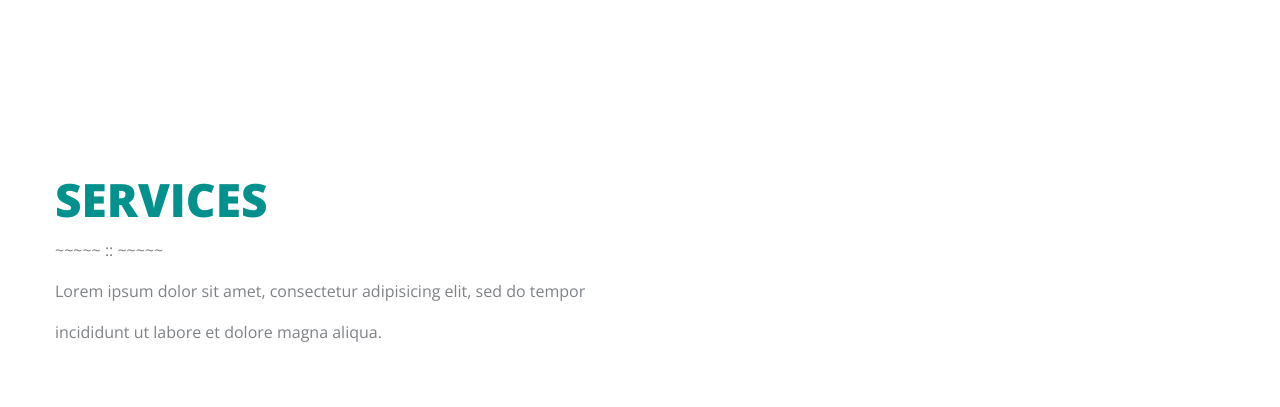
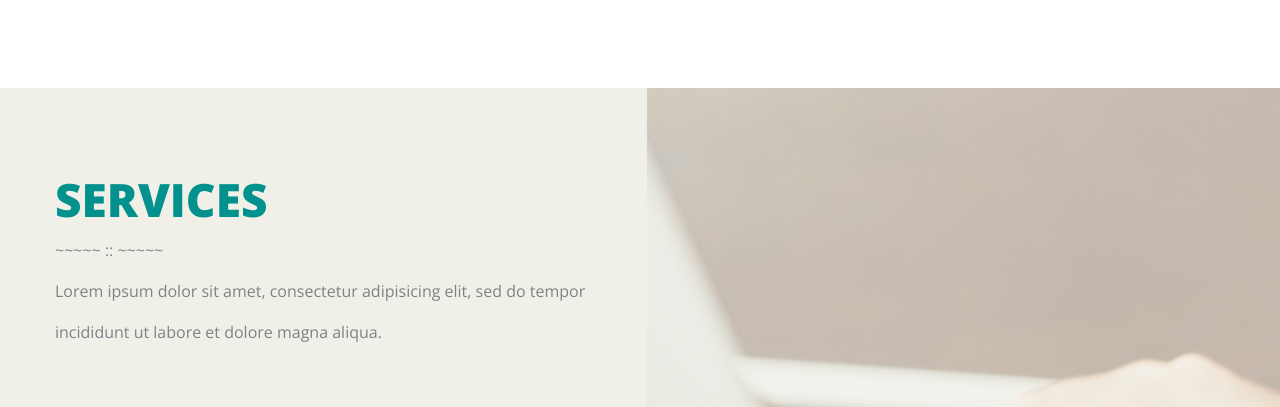
Before and after one commit to Tanvir177/MYFOLIO-9extra, a plain HTML site: page index.html in a window 1280 px wide. Shown: the part 1499-1906 px from the top of the page. Drawn offline with nearby package versions, Linux system fonts and the light colour scheme.

Commit message:
Update style.css

```diff
--- a/css/style.css
+++ b/css/style.css
@@ -218,7 +218,7 @@ a {
 
 /* Service Section Css  */
 #service {
-    background: url(imgLogo/service-bg.jpg);
+    background: url(../imgLogo/service-bg.jpg);
     background-size: cover;
     background-position: center;
     padding: 80px 0;
```
